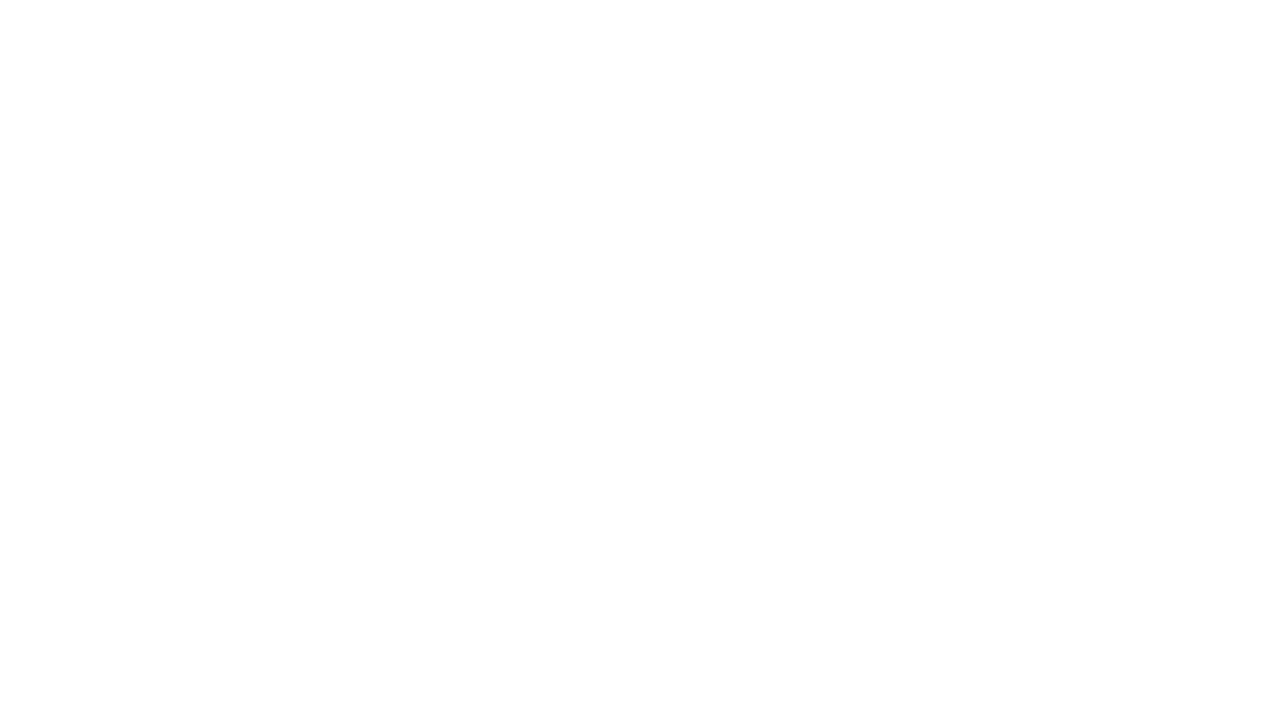
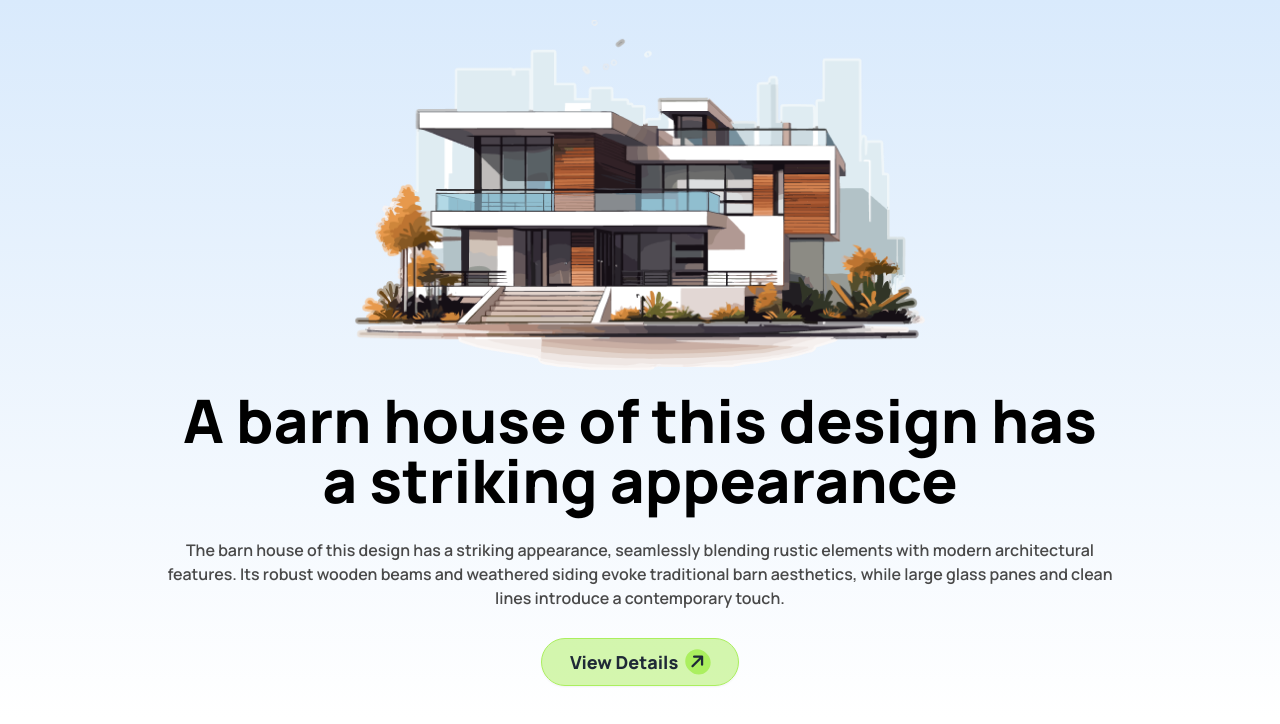
Before and after one commit to EsratAwall/Assignment-3, a plain HTML site: page index.html in a window 1280 px wide. Drawn offline with nearby package versions, Linux system fonts and the light colour scheme.

Commit message:
banner section ended

```diff
--- a/index.html
+++ b/index.html
@@ -31,7 +31,6 @@
             extend: {
               colors: {
                 clifford: '#da373d',
-
               }
             }
           }
@@ -39,12 +38,113 @@
       </script>
 <body class="font-manrope">
     <!--start header section -->
-    <header>
+    <header class="bg-gradient-to-t from-white to-[#d9eafc] pt-5 pb-8">
+<!-- <section class="lg:px-32 max-auto">
+<div class="navbar">
+  <div class="navbar-start gap-2">
+    <div class="bg-[#ABEF5F] rounded-full p-1"> <i class="fa-solid fa-arrow-right -rotate-45"></i></div>
+    <a class="text-2xl font-extrabold">Rinterio</a>
+  </div>
+  <div class="navbar-center hidden lg:flex">
+    <ul class="menu menu-horizontal px-1">
+      <li><a>Item 1</a></li>
+      <li>
+        <details>
+          <summary>Parent</summary>
+          <ul class="p-2">
+            <li><a>Submenu 1</a></li>
+            <li><a>Submenu 2</a></li>
+          </ul>
+        </details>
+      </li>
+      <li><a>Item 3</a></li>
+    </ul>
+  </div>
+  <div class="navbar-end">
+      <button class="btn btn-ghost btn-circle">
+        <svg
+          xmlns="http://www.w3.org/2000/svg"
+          class="h-5 w-5"
+          fill="none"
+          viewBox="0 0 24 24"
+          stroke="currentColor">
+          <path
+            stroke-linecap="round"
+            stroke-linejoin="round"
+            stroke-width="2"
+            d="M21 21l-6-6m2-5a7 7 0 11-14 0 7 7 0 0114 0z" />
+        </svg>
+      </button>
+      <button class="btn btn-ghost btn-circle">
+        <div class="indicator">
+          <svg
+            xmlns="http://www.w3.org/2000/svg"
+            class="h-5 w-5"
+            fill="none"
+            viewBox="0 0 24 24"
+            stroke="currentColor">
+            <path
+              stroke-linecap="round"
+              stroke-linejoin="round"
+              stroke-width="2"
+              d="M15 17h5l-1.405-1.405A2.032 2.032 0 0118 14.158V11a6.002 6.002 0 00-4-5.659V5a2 2 0 10-4 0v.341C7.67 6.165 6 8.388 6 11v3.159c0 .538-.214 1.055-.595 1.436L4 17h5m6 0v1a3 3 0 11-6 0v-1m6 0H9" />
+          </svg>
+          <span class="badge badge-xs badge-primary indicator-item"></span>
+      </button>
+      <a href=""><button>Book Consult</button></a>
+    </div>
+    <div class="dropdown">
+      <div tabindex="0" role="button" class="btn btn-ghost lg:hidden">
+        <svg
+          xmlns="http://www.w3.org/2000/svg"
+          class="h-5 w-5"
+          fill="none"
+          viewBox="0 0 24 24"
+          stroke="currentColor">
+          <path
+            stroke-linecap="round"
+            stroke-linejoin="round"
+            stroke-width="2"
+            d="M4 6h16M4 12h8m-8 6h16" />
+        </svg>
+      </div>
+      <ul
+        tabindex="0"
+        class="menu menu-sm dropdown-content bg-base-100 rounded-box z-[1] mt-3 w-52 p-2 shadow">
+        <li><a>Item 1</a></li>
+        <li>
+          <a>Parent</a>
+          <ul class="p-2">
+            <li><a>Submenu 1</a></li>
+            <li><a>Submenu 2</a></li>
+          </ul>
+        </li>
+        <li><a>Item 3</a></li>
+      </ul>
+    </div>
+  </div>
+</div>
+</section> -->
 
+<!-- banner section -->
+ <section class="space-y-5 lg:p-0 p-3">
+  <div class="flex justify-center">
+    <img src="./assets/banner.png" alt="">
+  </div>
+  <div class="space-y-7 lg:w-3/4 flex flex-col mx-auto">
+    <h1 class="lg:text-6xl text-4xl text-black font-extrabold text-center tracking-normal">A barn house of this design has a striking appearance</h1>
+    <p class="text-center text-[#494949] font-semibold">The barn house of this design has a striking appearance, seamlessly blending rustic elements with modern architectural features. Its robust wooden beams and weathered siding evoke traditional barn aesthetics, while large glass panes and clean lines introduce a contemporary touch.</p>
+    <div class=" lg:mx-auto flex flex-col justify-center">
+    <button class="btn font-extrabold text-lg  bg-[#ABEF5F80] border-1 border-[#ABEF5F] rounded-3xl px-7 flex text-center">View Details<i class="fa-solid fa-arrow-right -rotate-45 bg-[#ABEF5F] rounded-full p-1"></i></button>
+    </div>
+  </div>
+ </section>
     </header>
     <!-- end header section -->
      <!-- start main section -->
+
     <main>
+<!-- we design section start -->
 
     </main>
     <!-- end main section -->
```
